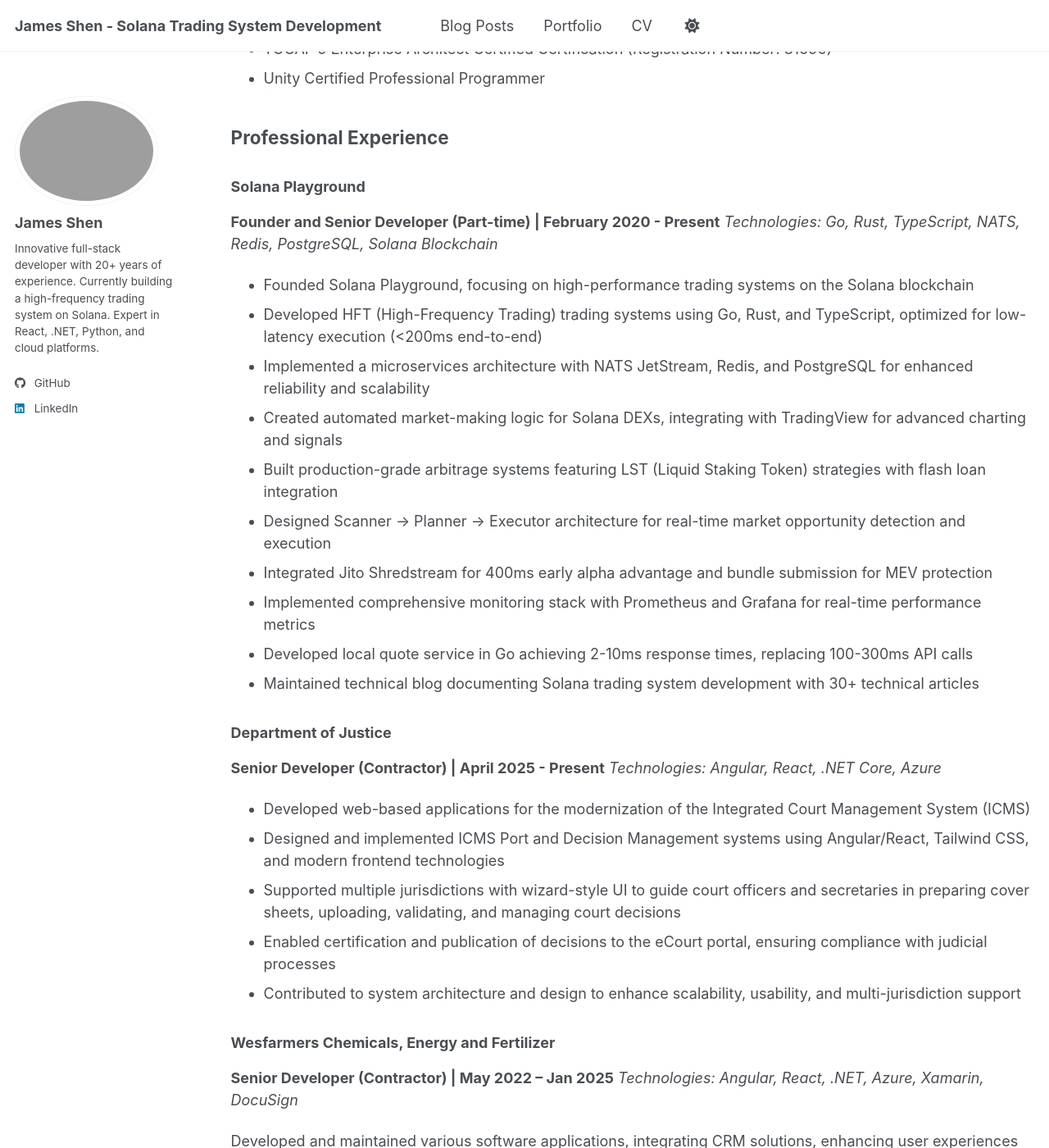
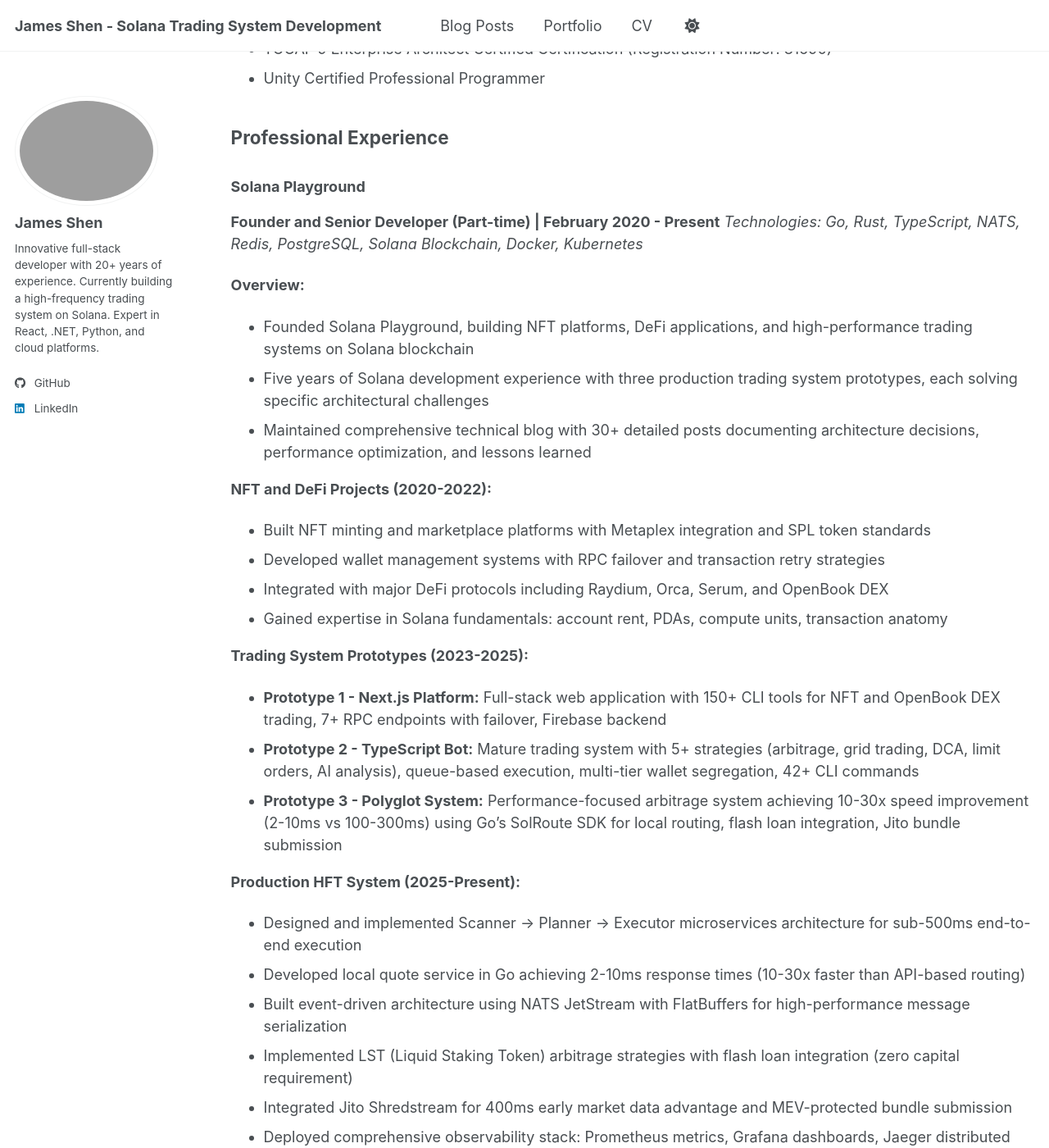
Before and after one commit to guidebee/guidebee.github.io, a Jekyll site: the page built from _pages/cv.md, in a window 1280 px wide and 1400 px high, scrolled down 2894 px. Shown: the whole window at 82% size. Built offline with Jekyll 4.4.1, drawn with Linux system fonts in a browser that asks for light colours; a script bundle is joined from its source files by our own code; library files that are not in the unit come from our copies; some of the changed text lies outside the part shown.

Commit message:
üpdate cv

```diff
--- a/_pages/cv.md
+++ b/_pages/cv.md
@@ -92,18 +92,34 @@
 
 ### Solana Playground
 **Founder and Senior Developer (Part-time) | February 2020 - Present**
-*Technologies: Go, Rust, TypeScript, NATS, Redis, PostgreSQL, Solana Blockchain*
+*Technologies: Go, Rust, TypeScript, NATS, Redis, PostgreSQL, Solana Blockchain, Docker, Kubernetes*
 
-* Founded Solana Playground, focusing on high-performance trading systems on the Solana blockchain
-* Developed HFT (High-Frequency Trading) trading systems using Go, Rust, and TypeScript, optimized for low-latency execution (<200ms end-to-end)
-* Implemented a microservices architecture with NATS JetStream, Redis, and PostgreSQL for enhanced reliability and scalability
-* Created automated market-making logic for Solana DEXs, integrating with TradingView for advanced charting and signals
-* Built production-grade arbitrage systems featuring LST (Liquid Staking Token) strategies with flash loan integration
-* Designed Scanner → Planner → Executor architecture for real-time market opportunity detection and execution
-* Integrated Jito Shredstream for 400ms early alpha advantage and bundle submission for MEV protection
-* Implemented comprehensive monitoring stack with Prometheus and Grafana for real-time performance metrics
-* Developed local quote service in Go achieving 2-10ms response times, replacing 100-300ms API calls
-* Maintained technical blog documenting Solana trading system development with 30+ technical articles
+**Overview:**
+* Founded Solana Playground, building NFT platforms, DeFi applications, and high-performance trading systems on Solana blockchain
+* Five years of Solana development experience with three production trading system prototypes, each solving specific architectural challenges
+* Maintained comprehensive technical blog with 30+ detailed posts documenting architecture decisions, performance optimization, and lessons learned
+
+**NFT and DeFi Projects (2020-2022):**
+* Built NFT minting and marketplace platforms with Metaplex integration and SPL token standards
+* Developed wallet management systems with RPC failover and transaction retry strategies
+* Integrated with major DeFi protocols including Raydium, Orca, Serum, and OpenBook DEX
+* Gained expertise in Solana fundamentals: account rent, PDAs, compute units, transaction anatomy
+
+**Trading System Prototypes (2023-2025):**
+* **Prototype 1 - Next.js Platform:** Full-stack web application with 150+ CLI tools for NFT and OpenBook DEX trading, 7+ RPC endpoints with failover, Firebase backend
+* **Prototype 2 - TypeScript Bot:** Mature trading system with 5+ strategies (arbitrage, grid trading, DCA, limit orders, AI analysis), queue-based execution, multi-tier wallet segregation, 42+ CLI commands
+* **Prototype 3 - Polyglot System:** Performance-focused arbitrage system achieving 10-30x speed improvement (2-10ms vs 100-300ms) using Go's SolRoute SDK for local routing, flash loan integration, Jito bundle submission
+
+**Production HFT System (2025-Present):**
+* Designed and implemented Scanner → Planner → Executor microservices architecture for sub-500ms end-to-end execution
+* Developed local quote service in Go achieving 2-10ms response times (10-30x faster than API-based routing)
+* Built event-driven architecture using NATS JetStream with FlatBuffers for high-performance message serialization
+* Implemented LST (Liquid Staking Token) arbitrage strategies with flash loan integration (zero capital requirement)
+* Integrated Jito Shredstream for 400ms early market data advantage and MEV-protected bundle submission
+* Deployed comprehensive observability stack: Prometheus metrics, Grafana dashboards, Jaeger distributed tracing, Loki log aggregation
+* Created pool discovery service and RPC proxy architecture for intelligent endpoint failover across 95+ RPC providers
+* Developed gRPC streaming infrastructure for real-time quote delivery with sub-10ms latency
+* Implemented automated market-making logic for Solana DEXs with TradingView integration
 
 ### Department of Justice
 **Senior Developer (Contractor) | April 2025 - Present**
```
